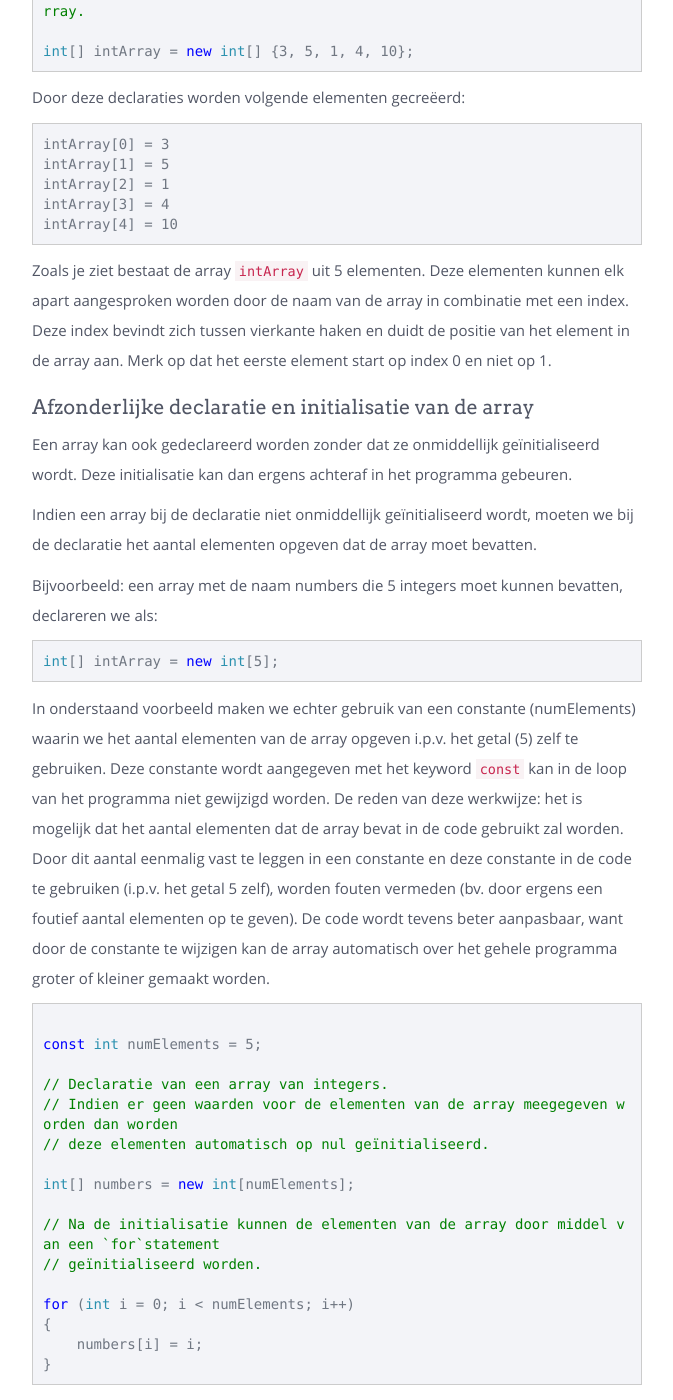
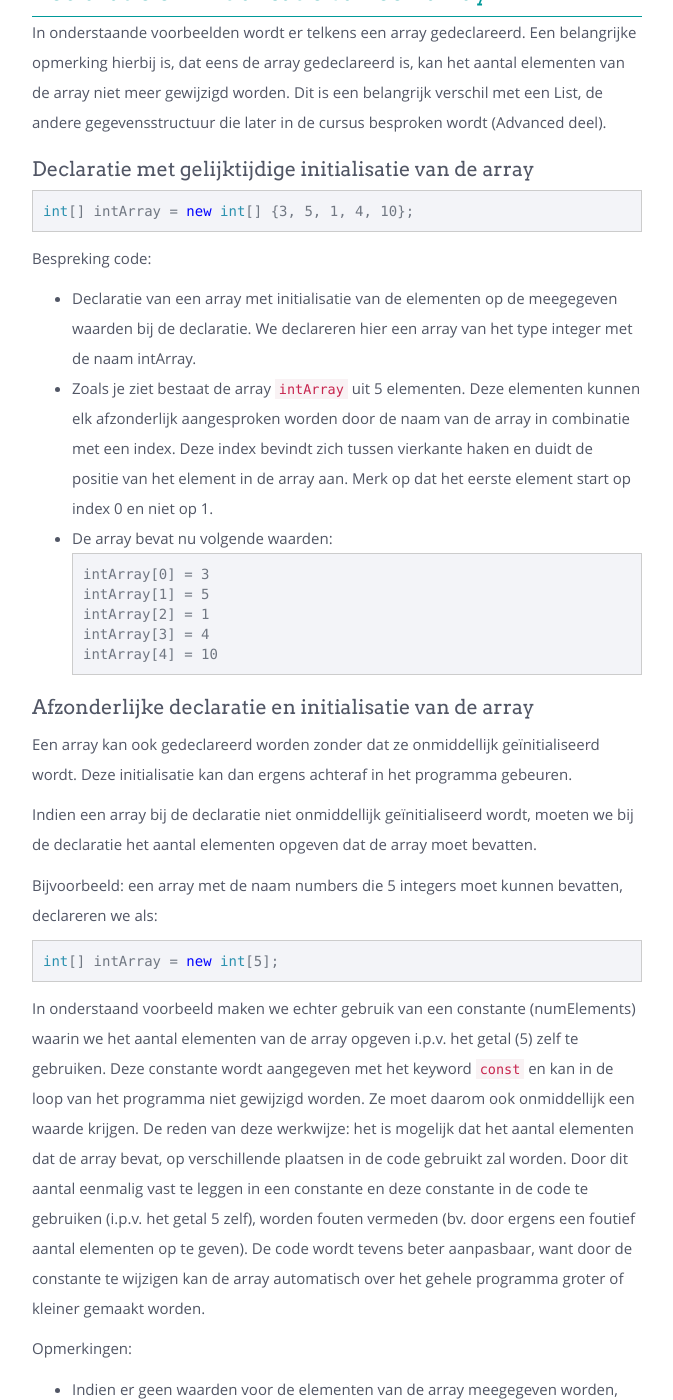
Before and after one commit to sma-it/sma-it.github.io, a Jekyll site: the page built from modules/basics/_posts/2000-01-07-Arrays.md, in a window 1280 px wide and 1400 px high, scrolled down 2761 px. Shown: the whole window, without its empty margins (383-1056 px from the left). Built offline with Jekyll 4.4.1, drawn with Linux system fonts in a browser that asks for light colours; nearby versions of some CDN libraries; some of the changed text lies outside the part shown.

Commit message:
Refractored text.

````diff
--- a/modules/basics/_posts/2000-01-07-Arrays.md
+++ b/modules/basics/_posts/2000-01-07-Arrays.md
@@ -47,31 +47,33 @@ else if (number7 == 25)
 }
 ```
 
-Deze oplossing werkt, maar dit is geen efficiënte manier van programmeren. Niet enkel worden er 7 variabelen gedeclareerd, er wordt voor elke variabele ook nog eens een aparte selectie voorzien. Al deze selecties zijn bijna identiek, enkel de te testen variabele is verschillend. Onthou dat je programmatorisch vaak niet goed bezig bent als je eenzelfde groep van instructies meerdere malen in je code herhaalt.
+Deze oplossing werkt, maar is moeilijk te onderhouden of uit te bereiden. Indien dit voor bijvoorbeeld 100 getallen moeten getest worden, krijgen we een onoverzichtelijk geheel, om van het codeerwerk nog maar te zwijgen. Natuurlijk is er een meer efficiënte oplossing, namelijk de array.
 
 ### De correcte oplossing: een array.
 
 De getallen die getest moeten worden kunnen in een array geplaatst worden. Door middel van een lus kan het instructieblok voor elk element van de array herhaald worden.
 In combinatie met een array kan je hiervoor het `foreach` statement gebruiken.
 
-De code ziet er als volgt uit:
-
 ```csharp
 // De getallen worden in een array met de naam numbers geplaatst.
 int[] numbers = new int[] { 4, 9, 3, 10, 25, 7, 36 };
 
-// De test wordt voor elk element van de array uitgevoerd.
-// Bij elke iteratie van het foreach statement bevat de variabele number het volgende nummer
-// uit de array.
-// Foreach stopt als alle elementen van de array doorlopen zijn.
 foreach (int number in numbers)
 {
     if (number == 25)
     {
         Console.WriteLine("Found number 25!");
+        break;
     }
 }
 ```
+
+Bespreking code:
+* De test wordt voor elk element van de array uitgevoerd.
+* Bij elke iteratie van het foreach statement bevat de variabele number het volgende nummer uit de array.
+* Indien 25 in de array zit: Van zodra het getal 25 gevonden wordt, is verder zoeken niet meer nodig. Met het break statement wordt de lus onmiddellijk verlaten.
+* Indien 25 niet in de array voorkomt, worden alle getallen doorlopen zonder dat de boodschap of break uitgevoerd worden. Na het afhandelen van het laatste getal stopt de lus automatisch.
+
 In onderstaande figuur wordt het doorlopen van de array d.m.v. `foreach` grafisch voorgesteld. Bij elke `foreach`lus wordt er een ander element actief, de opschuivende pijl duidt dit principe aan.
 
 ![image](/img/basics/arrays/doorlopen_array.PNG)
@@ -81,16 +83,20 @@ In het voorbeeld zag je reeds een toepassing op het gebruik van arrays. In wat v
 <div class="header2" markdown = "1">## Declaratie en initialisatie van een array
 </div>
 
+In onderstaande voorbeelden wordt er telkens een array gedeclareerd. Een belangrijke opmerking hierbij is, dat eens de array gedeclareerd is, kan het aantal elementen van de array niet meer gewijzigd worden. Dit is een belangrijk verschil met een List, de andere gegevensstructuur die later in de cursus besproken wordt (Advanced deel).
+
 ### Declaratie met gelijktijdige initialisatie van de array
 
 ```csharp
-// Declaratie van een array met initialisatie van de elementen op de meegegeven waarden.
-// We declareren hier een array van het type integer met de naam intArray.
-
 int[] intArray = new int[] {3, 5, 1, 4, 10};
 ```
 
-Door deze declaraties worden volgende elementen gecreëerd:
+
+
+Bespreking code:
+* Declaratie van een array met initialisatie van de elementen op de meegegeven waarden bij de declaratie. We declareren hier een array van het type integer met de naam intArray.
+* Zoals je ziet bestaat de array `intArray` uit 5 elementen. Deze elementen kunnen elk afzonderlijk aangesproken worden door de naam van de array in combinatie met een index. Deze index bevindt zich tussen vierkante haken en duidt de positie van het element in de array aan. Merk op dat het eerste element start op index 0 en niet op 1.
+* De array bevat nu volgende waarden:
 ```csharp
 intArray[0] = 3
 intArray[1] = 5
@@ -98,8 +104,6 @@ intArray[2] = 1
 intArray[3] = 4
 intArray[4] = 10
 ```
-
-Zoals je ziet bestaat de array `intArray` uit 5 elementen. Deze elementen kunnen elk apart aangesproken worden door de naam van de array in combinatie met een index. Deze index bevindt zich tussen vierkante haken en duidt de positie van het element in de array aan. Merk op dat het eerste element start op index 0 en niet op 1.
 
 ### Afzonderlijke declaratie en initialisatie van de array
 
@@ -114,21 +118,18 @@ int[] intArray = new int[5];
 ```
 
 In onderstaand voorbeeld maken we echter gebruik van een constante (numElements) waarin we het aantal elementen van de array opgeven i.p.v. het getal (5) zelf te gebruiken.
-Deze constante wordt aangegeven met het keyword `const` kan in de loop van het programma niet gewijzigd worden.
-De reden van deze werkwijze: het is mogelijk dat het aantal elementen dat de array bevat in de code gebruikt zal worden. Door dit aantal eenmalig vast te leggen in een constante en deze constante in de code te gebruiken (i.p.v. het getal 5 zelf), worden fouten vermeden (bv. door ergens een foutief aantal elementen op te geven). De code wordt tevens beter aanpasbaar, want door de constante te wijzigen kan de array automatisch over het gehele programma groter of kleiner gemaakt worden.
+Deze constante wordt aangegeven met het keyword `const` en kan in de loop van het programma niet gewijzigd worden. Ze moet daarom ook onmiddellijk een waarde krijgen.
+De reden van deze werkwijze: het is mogelijk dat het aantal elementen dat de array bevat, op verschillende plaatsen in de code gebruikt zal worden. Door dit aantal eenmalig vast te leggen in een constante en deze constante in de code te gebruiken (i.p.v. het getal 5 zelf), worden fouten vermeden (bv. door ergens een foutief aantal elementen op te geven). De code wordt tevens beter aanpasbaar, want door de constante te wijzigen kan de array automatisch over het gehele programma groter of kleiner gemaakt worden.
+
+Opmerkingen:
+* Indien er geen waarden voor de elementen van de array meegegeven worden, zoals in onderstaand voorbeeld, dan worden deze elementen automatisch op hun standaardwaarde geïnitialiseerd. Voor int is deze standaardwaarde 0.
+* In onderstaand voorbeeld wordt een for-lus gebruikt i.p.v. de foreach die we tot nu toe zagen. De reden hiervoor is dat een foreach niet toelaat om array-elementen van een primitief datatype (int, float, double, ...) te wijzigen. Dit kan enkel door middel van een for-lus/
 
 ```csharp
 
 const int numElements = 5;
 
-// Declaratie van een array van integers.
-// Indien er geen waarden voor de elementen van de array meegegeven worden dan worden
-// deze elementen automatisch op nul geïnitialiseerd.
-
 int[] numbers = new int[numElements];
-
-// Na de initialisatie kunnen de elementen van de array door middel van een `for`statement
-// geïnitialiseerd worden.
 
 for (int i = 0; i < numElements; i++)
 {
@@ -139,7 +140,7 @@ for (int i = 0; i < numElements; i++)
 <div class="header2" markdown = "1">## Doorlopen van een eendimensionale array via een for statement
 </div>
 
-We zagen reeds dat een array doorlopen kan worden met een `foreach` statement. Soms kan het nodig zijn om de elementen van een array te doorlopen met een for-lus. Bijvoorbeeld  als je zoekt op welke positie in de array een bepaald getal zich bevindt. Of zoals bij de initialisatie, zoals je daarnet zag.
+We zagen reeds dat een array doorlopen kan worden met een `foreach` statement. Soms kan het nodig zijn om de elementen van een array te doorlopen met een for-lus. Bijvoorbeeld: als je zoekt op welke positie in de array een bepaald getal zich bevindt. Of zoals bij de initialisatie, zoals je daarnet zag.
 Hieronder vind je een voorbeeld waarin de elementen van een array uitgelezen worden d.m.v. een for-lus.
 
 ```csharp
@@ -153,11 +154,11 @@ for (int i = 0; i < 5; i++)
 De teller van de for-lus wordt als index gebruikt, op die manier wordt elke element aangesproken.
 
 <div class="note waarschuwing">
-<p>Hou rekening met de grenzen van de array! Gebruik nooit een index die buiten deze grenzen ligt, dit geeft een foutmelding. Onthoud dat de index van het eerste element van de array 0 is en niet 1.</p>
+<p>Hou rekening met de grenzen van de array! Gebruik nooit een index die buiten deze grenzen ligt, dit geeft een runtimefout (IndexOutOfRangeExeption). Onthoud dat de index van het eerste element van de array 0 is en niet 1.</p>
 </div>
 
 <div class="note protip">
-<p>Gebruik indien mogelijk `foreach` voor het aanspreken van de array. Maak enkel van `for` gebruik indien dit noodzakelijk is om tot een oplossing te komen. (Bijvoorbeeld als de elementen van de array gewijzigd moeten worden zal je dit met `for` moeten doen en niet met `foreach`.)
+<p>Gebruik indien mogelijk `foreach` voor het aanspreken van de array. Maak enkel van `for` gebruik indien dit noodzakelijk is om tot een oplossing te komen. Bijvoorbeeld als de elementen van de array gewijzigd moeten worden zal je dit met `for` moeten doen en niet met `foreach` indien de array een primitief datatype bevat.
 Aangezien `foreach` er zelf voor zorgt dat er binnen de grenzen van de array gebleven wordt, heb je met deze structuur minder kans op fouten dan bij de for-lus waar je zelf verantwoordelijk bent voor het respecteren van deze grenzen.</p>
 </div>
 
@@ -169,10 +170,7 @@ Een array heeft de eigenschap `Length` die aangeeft hoeveel elementen er in de a
  ```csharp
 int[] numbers = new int[] { 3, 5, 1, 4, 10 };
 
-// de variabele numElements initialiseren op het aantal elementen van de array.
-int numElements = numbers.Length;
-
-for (int i = 0; i < numElements; i++) // Gebruik van numElements in de for-lus.
+for (int i = 0; i < numbers.Length; i++) // Gebruik van Length.
 {
     Console.Write("{0} ", numbers[i]);
 }
````
Also changed, not shown: other parts of modules/basics/_posts/2000-01-07-Arrays.md (+1 -1 lines).
